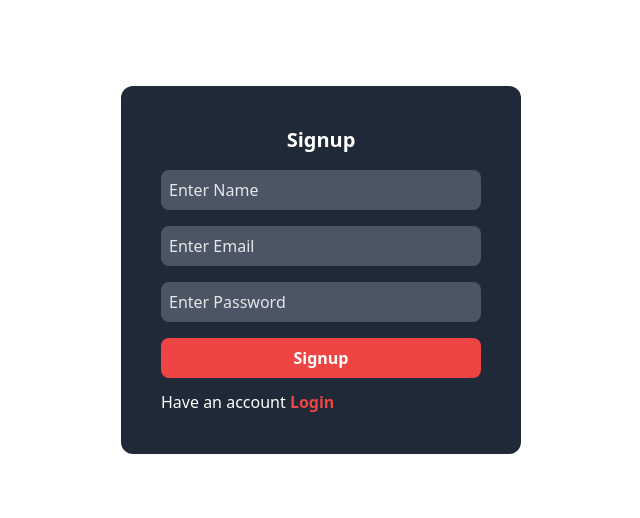
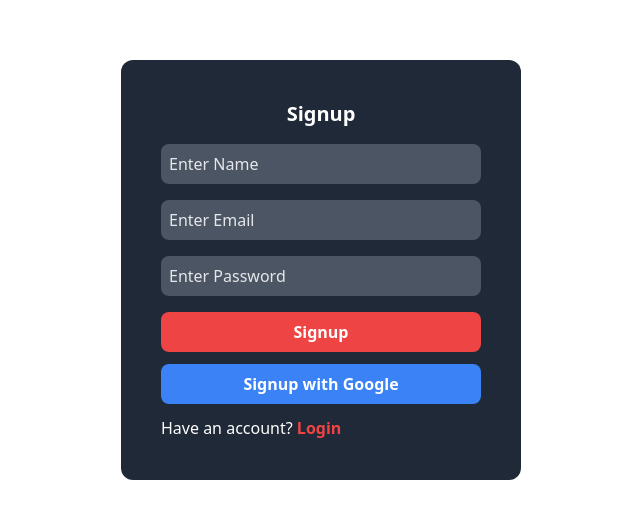
Before and after one commit to Arunp112/Vishleshan-store, a React (Vite) app: page /signup in a window 1280 px wide. Shown: the part 130-648 px from the top of the page, without its empty margins (319-959 px from the left). Built offline with nearby package versions, Linux system fonts and the light colour scheme; no server answers; the database is empty.

Commit message:
add google signup

```diff
--- a/src/firebase/FirebaseConfig.jsx
+++ b/src/firebase/FirebaseConfig.jsx
@@ -1,6 +1,6 @@
 import { initializeApp } from "firebase/app";
 import { getFirestore } from "firebase/firestore";
-import { getAuth } from "firebase/auth";
+import { getAuth,signInWithPopup, GoogleAuthProvider } from "firebase/auth";
 // Your web app's Firebase configuration
 const firebaseConfig = {
     apiKey: "AIzaSyC3rsksCZqIJTSnx5AusJnOqkp-k2yMzsQ",
--- a/src/pages/registration/Signup.jsx
+++ b/src/pages/registration/Signup.jsx
@@ -1,24 +1,23 @@
-import React, { useContext, useState } from 'react'
-import { Link } from 'react-router-dom'
+import React, { useState, useContext } from 'react'
+import { Link, useNavigate } from 'react-router-dom'
 import myContext from '../../context/data/myContext'
 import { toast } from 'react-toastify'
-import { createUserWithEmailAndPassword } from 'firebase/auth'
 import { auth, fireDB } from '../../firebase/FirebaseConfig'
+import { createUserWithEmailAndPassword, GoogleAuthProvider, signInWithPopup } from 'firebase/auth'
 import { addDoc, collection, Timestamp } from 'firebase/firestore'
 import Loader from '../../components/loader/Loader'
 
 const Signup = () => {
-    const [name,setName]=useState('')
-    const [email,setEmail]=useState('')
-    const [password,setPassword]=useState('')
+    const [name, setName] = useState('')
+    const [email, setEmail] = useState('')
+    const [password, setPassword] = useState('')
 
-    const context=useContext(myContext)
-    const {loading,setLoading}=context
+    const context = useContext(myContext)
+    const { loading, setLoading } = context
+    const navigate = useNavigate()
 
-
-
-
-    const signup = async () => {
+    // Email and Password Signup
+    const signupWithEmailPassword = async () => {
         setLoading(true)
         if (name === "" || email === "" || password === "") {
             return toast.error("All fields are required")
@@ -26,53 +25,74 @@ const Signup = () => {
 
         try {
             const users = await createUserWithEmailAndPassword(auth, email, password);
-
-            // console.log(users)
-
             const user = {
                 name: name,
                 uid: users.user.uid,
                 email: users.user.email,
-                time : Timestamp.now()
+                time: Timestamp.now(),
             }
             const userRef = collection(fireDB, "users")
             await addDoc(userRef, user);
-            toast.success("Signup Succesfully")
-            setName("");
-            setEmail("");
-            setPassword("");
+            toast.success("Signup Successful")
+            setName("")
+            setEmail("")
+            setPassword("")
             setLoading(false)
-
+            navigate("/login")
         } catch (error) {
-            console.log(error)
+            toast.error("Signup Failed: " + error.message)
             setLoading(false)
         }
     }
 
+    // Google SignUp
+    const googleSignUp = async () => {
+        const provider = new GoogleAuthProvider();
+        try {
+            const result = await signInWithPopup(auth, provider);
+            const user = result.user;
+
+            // Create a new user document in Firestore
+            const userRef = collection(fireDB, "users")
+            await addDoc(userRef, {
+                name: user.displayName,
+                email: user.email,
+                uid: user.uid,
+                time: Timestamp.now(),
+            });
+
+            toast.success('Google SignUp Successful');
+            navigate('/');
+        } catch (error) {
+            toast.error('Google SignUp Failed: ' + error.message);
+        }
+    }
+
     return (
-    <div><div className=' flex justify-center items-center h-screen'>
-        {
-            loading &&  <Loader/>
-        }
-    <div className=' bg-gray-800 px-10 py-10 rounded-xl '>
-        <div className="">
+        <div>
+            <div className='flex justify-center items-center h-screen'>
+                {loading && <Loader />}
+                <div className='bg-gray-800 px-10 py-10 rounded-xl'>
+                    <div>
                         <h1 className='text-center text-white text-xl mb-4 font-bold'>Signup</h1>
                     </div>
                     <div>
-            <input type="text"
+                        <input
+                            type="text"
                             value={name}
+                            onChange={(e) => setName(e.target.value)}
                             name='name'
-                onChange={(e)=>setName(e.target.value)}
-                className=' bg-gray-600 mb-4 px-2 py-2 w-full lg:w-[20em] rounded-lg text-white placeholder:text-gray-200 outline-none'
+                            className='bg-gray-600 mb-4 px-2 py-2 w-full lg:w-[20em] rounded-lg text-white placeholder:text-gray-200 outline-none'
                             placeholder='Enter Name'
                         />
                     </div>
                     <div>
-            <input type="email"
+                        <input
+                            type="email"
                             value={email}
-            onChange={(e)=>setEmail(e.target.value)}
+                            onChange={(e) => setEmail(e.target.value)}
                             name='email'
-                className=' bg-gray-600 mb-4 px-2 py-2 w-full lg:w-[20em] rounded-lg text-white placeholder:text-gray-200 outline-none'
+                            className='bg-gray-600 mb-4 px-2 py-2 w-full lg:w-[20em] rounded-lg text-white placeholder:text-gray-200 outline-none'
                             placeholder='Enter Email'
                         />
                     </div>
@@ -80,24 +100,35 @@ const Signup = () => {
                         <input
                             type="password"
                             value={password}
-                onChange={(e)=>setPassword(e.target.value)}
-                className=' bg-gray-600 mb-4 px-2 py-2 w-full lg:w-[20em] rounded-lg text-white placeholder:text-gray-200 outline-none'
+                            onChange={(e) => setPassword(e.target.value)}
+                            className='bg-gray-600 mb-4 px-2 py-2 w-full lg:w-[20em] rounded-lg text-white placeholder:text-gray-200 outline-none'
                             placeholder='Enter Password'
                         />
                     </div>
-        <div className=' flex justify-center mb-3'>
+                    <div className='flex justify-center mb-3'>
                         <button
-            onClick={signup}
-                className=' bg-red-500 w-full text-white font-bold  px-2 py-2 rounded-lg'>
+                            onClick={signupWithEmailPassword}
+                            className='bg-red-500 w-full text-white font-bold px-2 py-2 rounded-lg'>
                             Signup
                         </button>
                     </div>
+
+                    {/* Google SignIn Button */}
+                    <div className='flex justify-center mb-3'>
+                        <button
+                            onClick={googleSignUp}
+                            className='bg-blue-500 w-full text-white font-bold px-2 py-2 rounded-lg'>
+                            Signup with Google
+                        </button>
+                    </div>
+
                     <div>
-            <h2 className='text-white'>Have an account <Link className=' text-red-500 font-bold' to={'/login'}>Login</Link></h2>
+                        <h2 className='text-white'>Have an account? <Link className='text-red-500 font-bold' to={'/login'}>Login</Link></h2>
                     </div>
                 </div>
-</div></div>
+            </div>
+        </div>
     )
 }
 
-export default Signup
+export default Signup;
```
Also changed, not shown: src/pages/registration/Login.jsx (+57 -26 lines). Lines whose indentation alone changed are shown as unchanged.
